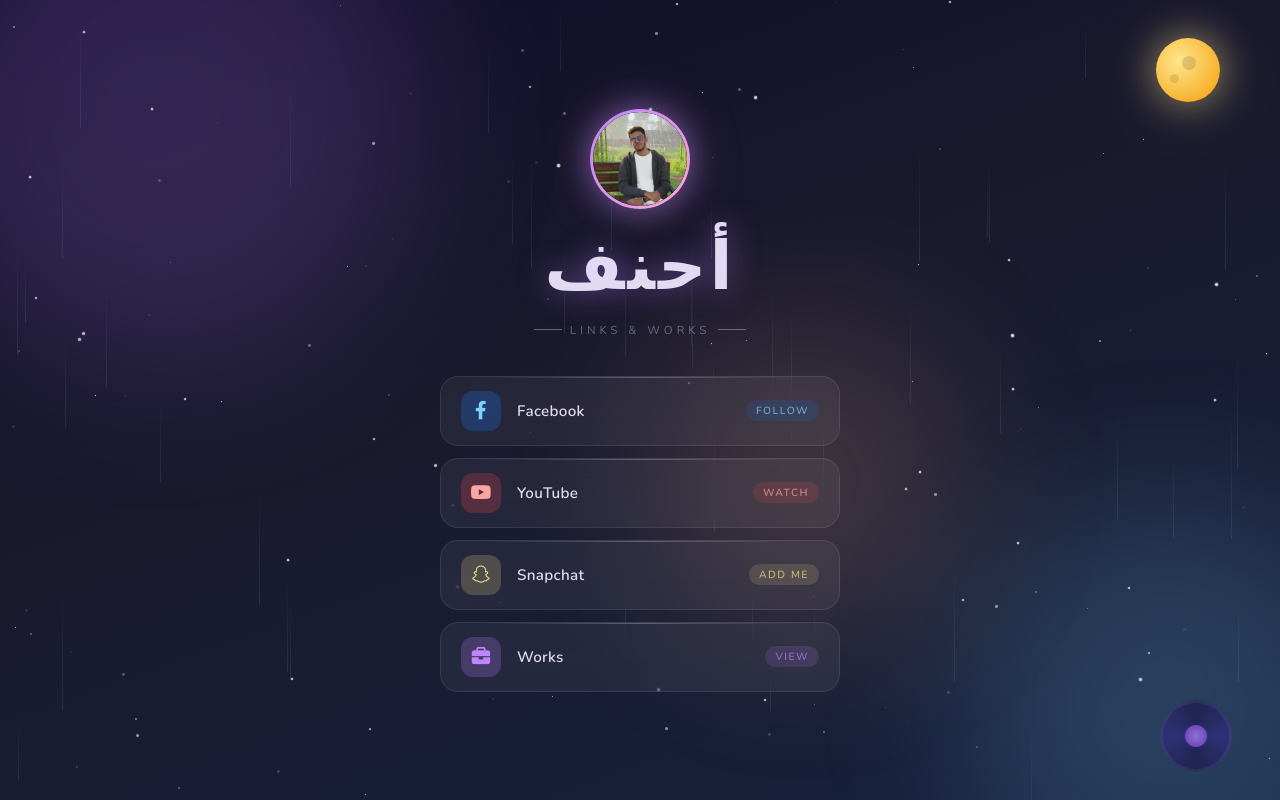
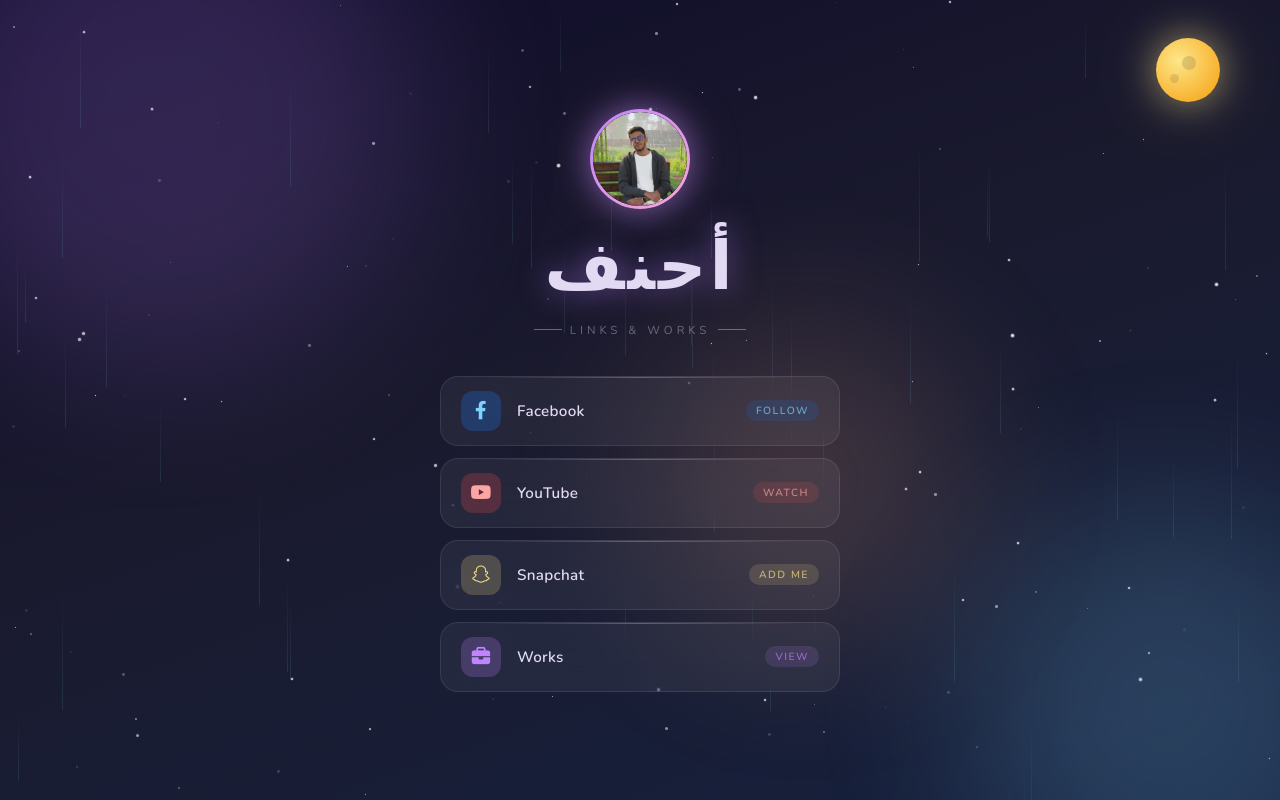
Before and after one commit to KalaPlate/kp-lnw, a plain HTML site: page index.html in a window 1280 px wide. Drawn offline with nearby package versions, Linux system fonts and the light colour scheme.

Commit message:
Update index.html

```diff
--- a/index.html
+++ b/index.html
@@ -24,7 +24,6 @@
 
     <!-- decorative elements -->
     <div class="moon"></div>
-    <div class="vinyl"></div>
 
     <!-- main content -->
     <div class="page">
@@ -78,4 +77,5 @@
     </div>
     <script src="./script.js"></script>
 </body>
+
 </html>
```
